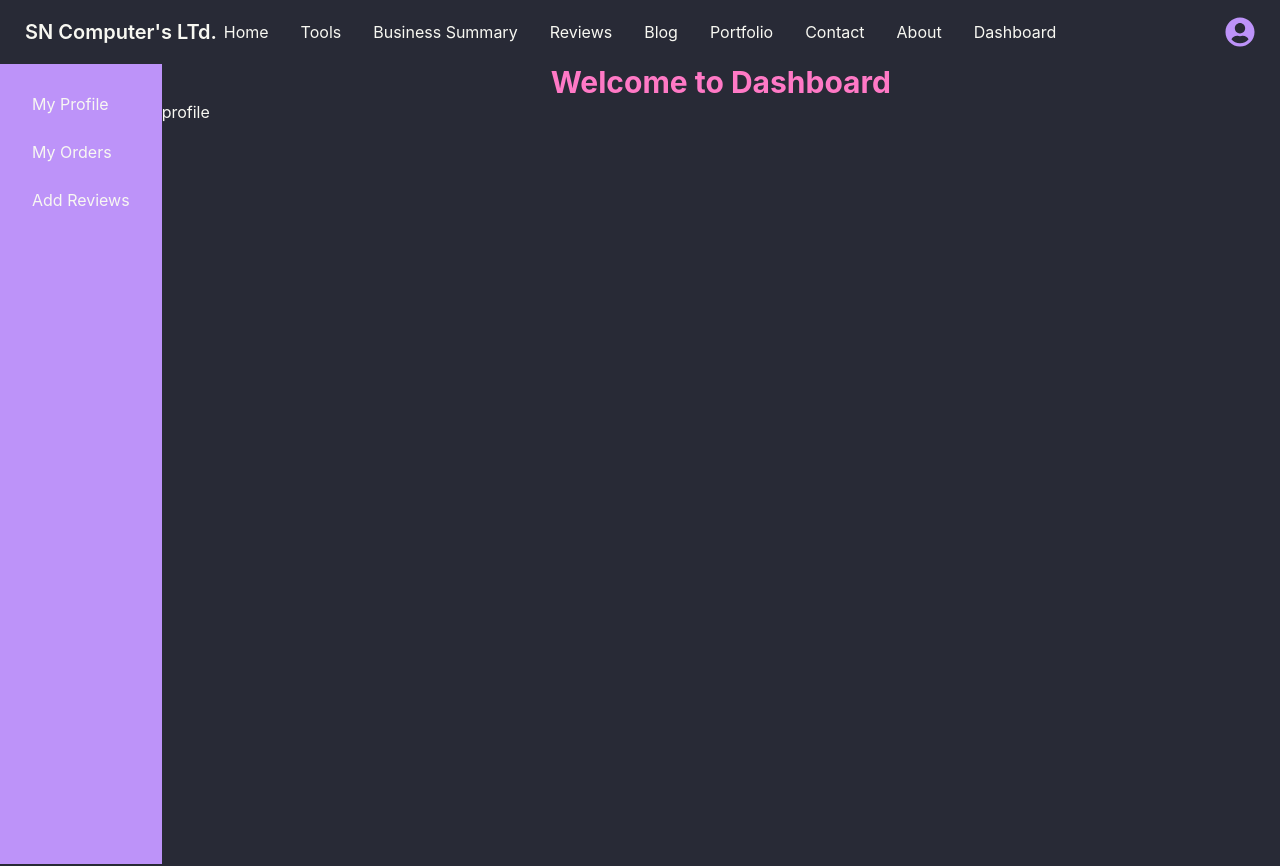
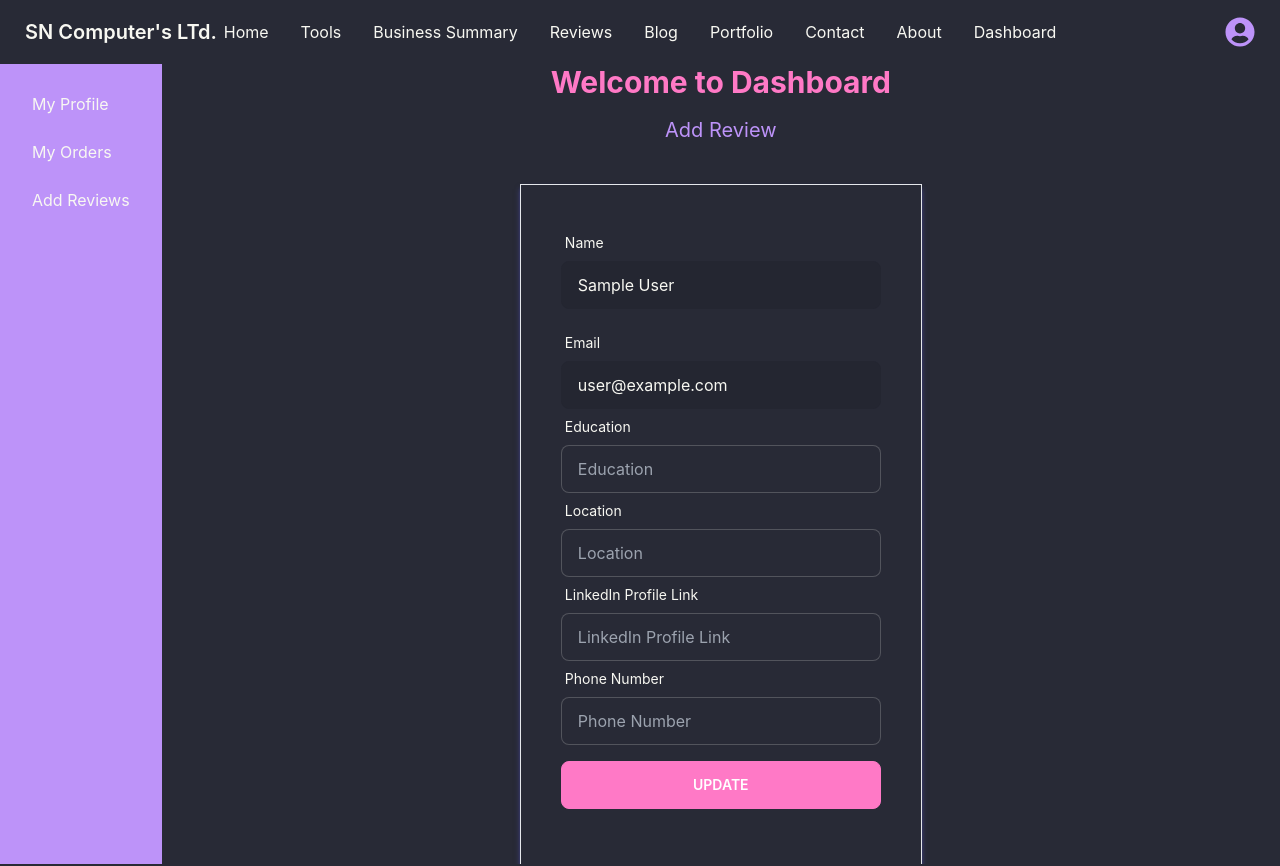
Before and after one commit to sohananazneen/sn-computer-parts-client, a React (Create React App) app: page /dashboard in a window 1280 px wide. Shown: the top 866 px of the page. Built offline with nearby package versions, Linux system fonts and the light colour scheme; no server answers; sample sign-in values are in the browser's storage.

Commit message:
heroku link

```diff
--- a/src/Pages/Dashboard/AddReview.js
+++ b/src/Pages/Dashboard/AddReview.js
@@ -6,7 +6,7 @@ const AddReview = () => {
     const { register, handleSubmit, reset } = useForm();
 
     const onSubmit = (data, e) => {
-        const url = `http://localhost:5000/review`;
+        const url = `https://stormy-river-80261.herokuapp.com/review`;
         fetch(url, {
             method: 'POST',
             headers: {
--- a/src/Pages/Dashboard/AllUserTable.js
+++ b/src/Pages/Dashboard/AllUserTable.js
@@ -4,7 +4,7 @@ import { toast } from 'react-toastify';
 const AllUserTable = ({ user, refetch, index }) => {
     const { email, role } = user;
     const makeAdmin = () => {
-        fetch(`http://localhost:5000/user/admin/${email}`, {
+        fetch(`https://stormy-river-80261.herokuapp.com/user/admin/${email}`, {
             method: 'PUT',
             headers: {
                 authorization: `Bearer ${localStorage.getItem('accessToken')}`
--- a/src/Pages/Dashboard/AllUsers.js
+++ b/src/Pages/Dashboard/AllUsers.js
@@ -4,7 +4,7 @@ import Loading from '../Shared/Loading';
 import AllUserTable from './AllUserTable';
 
 const AllUsers = () => {
-    const { data: users, isLoading, refetch } = useQuery('users', () => fetch('http://localhost:5000/user', {
+    const { data: users, isLoading, refetch } = useQuery('users', () => fetch('https://stormy-river-80261.herokuapp.com/user', {
         method: 'GET',
         headers: {
             authorization: `Bearer ${localStorage.getItem('accessToken')}`
--- a/src/Pages/Dashboard/MyOrders.js
+++ b/src/Pages/Dashboard/MyOrders.js
@@ -11,7 +11,7 @@ const MyOrders = () => {
     useEffect(() => {
         if (user) {
             const email = user.email;
-            fetch(`http://localhost:5000/order?email=${email}`, {
+            fetch(`https://stormy-river-80261.herokuapp.com/order?email=${email}`, {
                 method: 'GET',
                 headers: {
                     'authorization': `Bearer ${localStorage.getItem('accessToken')}`
--- a/src/Pages/Dashboard/MyProfile.js
+++ b/src/Pages/Dashboard/MyProfile.js
@@ -1,9 +1,100 @@
 import React from 'react';
+import { useAuthState } from 'react-firebase-hooks/auth';
+import { toast } from 'react-toastify';
+import auth from '../../firebase.init';
 
 const MyProfile = () => {
+    const [user] = useAuthState(auth);
+
+    const handleProfile = event => {
+        event.preventDefault();
+        const user = {
+            email: user.email,
+            user: user.name,
+            education: event.target.address.value,
+            location: event.target.address.value,
+            LinkedIn: event.target.address.value,
+            phone: event.target.phone.value
+        }
+
+        fetch(`https://stormy-river-80261.herokuapp.com/user`, {
+            method: 'GET',
+            headers: {
+                'authorization': `Bearer ${localStorage.getItem('accessToken')}`
+            }
+        })
+            .then(response => {
+                const { data } = response;
+                if (data.insertedId) {
+                    toast('Your Profile Updated');
+                    event.target.reset();
+                }
+            })
+    }
     return (
-        <div>
-            <h2>profile</h2>
+        <div >
+            <h2 className="text-secondary text-xl text-center my-4">Add Review</h2>
+            <div className='flex justify-center m-10'>
+                <form onSubmit={handleProfile} className='shadow-md shadow-indigo-500/50 p-10 border'>
+                    <div className="form-control w-96 max-w-xs">
+                        <label className="label">
+                            <span className="label-text">Name</span>
+                        </label>
+                        <input
+                            type="name" className="input input-bordered w-full max-w-xs" value={user?.displayName} readOnly disabled
+                        />
+                        <label className="label">
+                        </label>
+                    </div>
+
+                    <div className="form-control w-full max-w-xs">
+                        <label className="label">
+                            <span className="label-text">Email</span>
+                        </label>
+                        <input
+                            type="email" className="input input-bordered w-full max-w-xs" value={user?.email} readOnly disabled
+                        />
+                    </div>
+
+                    <div className="form-control w-full max-w-xs">
+                        <label className="label">
+                            <span className="label-text">Education</span>
+                        </label>
+                        <input
+                            type="text" className="input input-bordered w-full max-w-xs" name="education" placeholder='Education'
+                        />
+                    </div>
+
+                    <div className="form-control w-full max-w-xs">
+                        <label className="label">
+                            <span className="label-text">Location</span>
+                        </label>
+                        <input
+                            type="text" className="input input-bordered w-full max-w-xs" name="location" placeholder='Location'
+                        />
+                    </div>
+
+                    <div className="form-control w-full max-w-xs">
+                        <label className="label">
+                            <span className="label-text">LinkedIn Profile Link</span>
+                        </label>
+                        <input
+                            type="text" className="input input-bordered w-full max-w-xs" name="LinkedIn" placeholder='LinkedIn Profile Link'
+                        />
+                    </div>
+
+                    <div className="form-control w-full max-w-xs">
+                        <label className="label">
+                            <span className="label-text">Phone Number</span>
+                        </label>
+                        <input
+                            type="text" className="input input-bordered w-full max-w-xs" name="phone" placeholder='Phone Number'
+                        />
+                    </div>
+
+                    <input className='btn btn-primary w-full max-w-xs my-4 text-white' type="submit" value="Update" />
+                </form>
+            </div>
         </div>
     );
 };
--- a/src/Pages/Tools/Purchase.js
+++ b/src/Pages/Tools/Purchase.js
@@ -23,7 +23,7 @@ const Purchase = () => {
             address: event.target.address.value,
             phone: event.target.phone.value
         }
-        fetch('http://localhost:5000/order', {
+        fetch('https://stormy-river-80261.herokuapp.com/order', {
             method: 'Post',
             headers: {
                 'content-type': 'application/json'
--- a/src/hooks/useAdmin.js
+++ b/src/hooks/useAdmin.js
@@ -6,7 +6,7 @@ const useAdmin = user => {
     useEffect(() => {
         const email = user?.email;
         if (email) {
-            fetch(`http://localhost:5000/admin/${email}`, {
+            fetch(`https://stormy-river-80261.herokuapp.com/admin/${email}`, {
                 method: 'GET',
                 headers: {
                     'content-type': 'application/json',
--- a/src/hooks/useReviews.js
+++ b/src/hooks/useReviews.js
@@ -3,7 +3,7 @@ import { useEffect, useState } from 'react';
 const useReviews = () => {
     const [reviews, setReviews] = useState([]);
     useEffect(() => {
-        fetch('http://localhost:5000/review')
+        fetch('https://stormy-river-80261.herokuapp.com/review')
             .then(res => res.json())
             .then(data => setReviews(data));
     }, [])
--- a/src/hooks/useSingleTool.js
+++ b/src/hooks/useSingleTool.js
@@ -3,7 +3,7 @@ import React, { useEffect, useState } from 'react';
 const useSingleTool = id => {
     const [singleTool, setSingleTool] = useState([]);
     useEffect(() => {
-        fetch(`http://localhost:5000/service/${id}`)
+        fetch(`https://stormy-river-80261.herokuapp.com/service/${id}`)
             .then(res => res.json())
             .then(data => setSingleTool(data));
     }, [id]);
--- a/src/hooks/useToken.js
+++ b/src/hooks/useToken.js
@@ -9,7 +9,7 @@ const useToken = user => {
         const email = user?.user?.email;
         const currentUser = { email: email };
         if (email) {
-            fetch(`http://localhost:5000/user/${email}`, {
+            fetch(`https://stormy-river-80261.herokuapp.com/user/${email}`, {
                 method: 'PUT',
                 headers: {
                     'content-type': 'application/json'
--- a/src/hooks/useTools.js
+++ b/src/hooks/useTools.js
@@ -3,7 +3,7 @@ import { useEffect, useState } from 'react';
 const useTools = () => {
     const [services, setServices] = useState([]);
     useEffect(() => {
-        fetch('http://localhost:5000/service')
+        fetch('https://stormy-river-80261.herokuapp.com/service')
             .then(res => res.json())
             .then(data => setServices(data));
     }, [])
```
